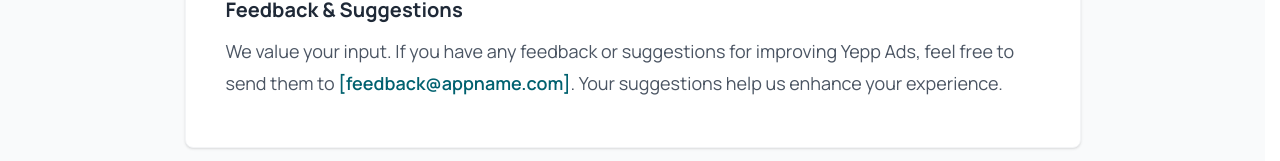
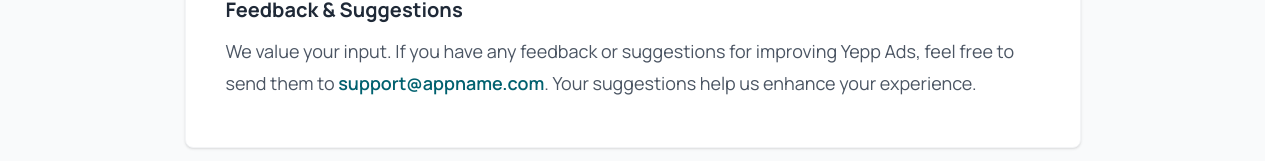
Before and after one commit to BeUp-In-Tech/Yepp_Frontend, a React (Vite) app: page /help-support in a window 1280 px wide. Shown: the part 1275-1436 px from the top of the page. Built offline with nearby package versions, Linux system fonts and the light colour scheme; no server answers.

Commit message:
fixed email issues

```diff
--- a/src/pages/footer/help-support/HelpSupport.jsx
+++ b/src/pages/footer/help-support/HelpSupport.jsx
@@ -75,7 +75,7 @@
                         <h2 className="mb-3 text-xl font-bold leading-snug text-[#1F2937]">Feedback & Suggestions</h2>
                         <PeragraphContent>
                             We value your input. If you have any feedback or suggestions for improving Yepp Ads,
-                            feel free to send them to <a href="mailto:feedback@appname.com" className="font-semibold text-[#00616F] hover:underline">[feedback@appname.com]</a>.
+                            feel free to send them to <a href="mailto:support@appname.com" className="font-semibold text-[#00616F] hover:underline">support@appname.com</a>.
                             Your suggestions help us enhance your experience.
                         </PeragraphContent>
                     </section>
```
